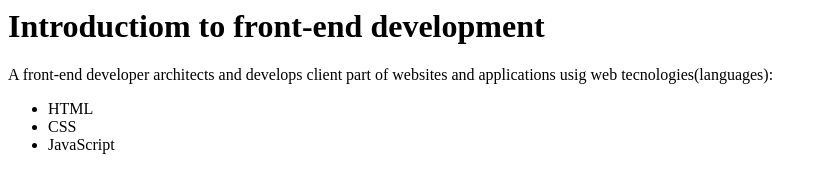
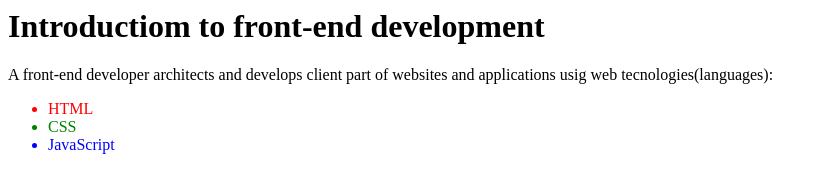
Before and after one commit to Meho214/Assignment, a plain HTML site: page index.html in a window 1280 px wide. Shown: the whole page, without its empty margins (0-826 px from the left). Drawn offline with Linux system fonts and the light colour scheme.

Commit message:
color added

```diff
--- a/index.html
+++ b/index.html
@@ -1,7 +1,7 @@
 <h1>Introductiom to front-end development</h1>
 <p>A front-end developer architects and develops client part of websites and applications usig web tecnologies(languages):</P>
 <ul>
-<li>HTML</li>
-<li>CSS</li>
-<li>JavaScript</li>
+<li style="color:red">HTML</li>
+<li style="color: green;">CSS</li>
+<li style="color: blue;">JavaScript</li>
 </ul>
```
